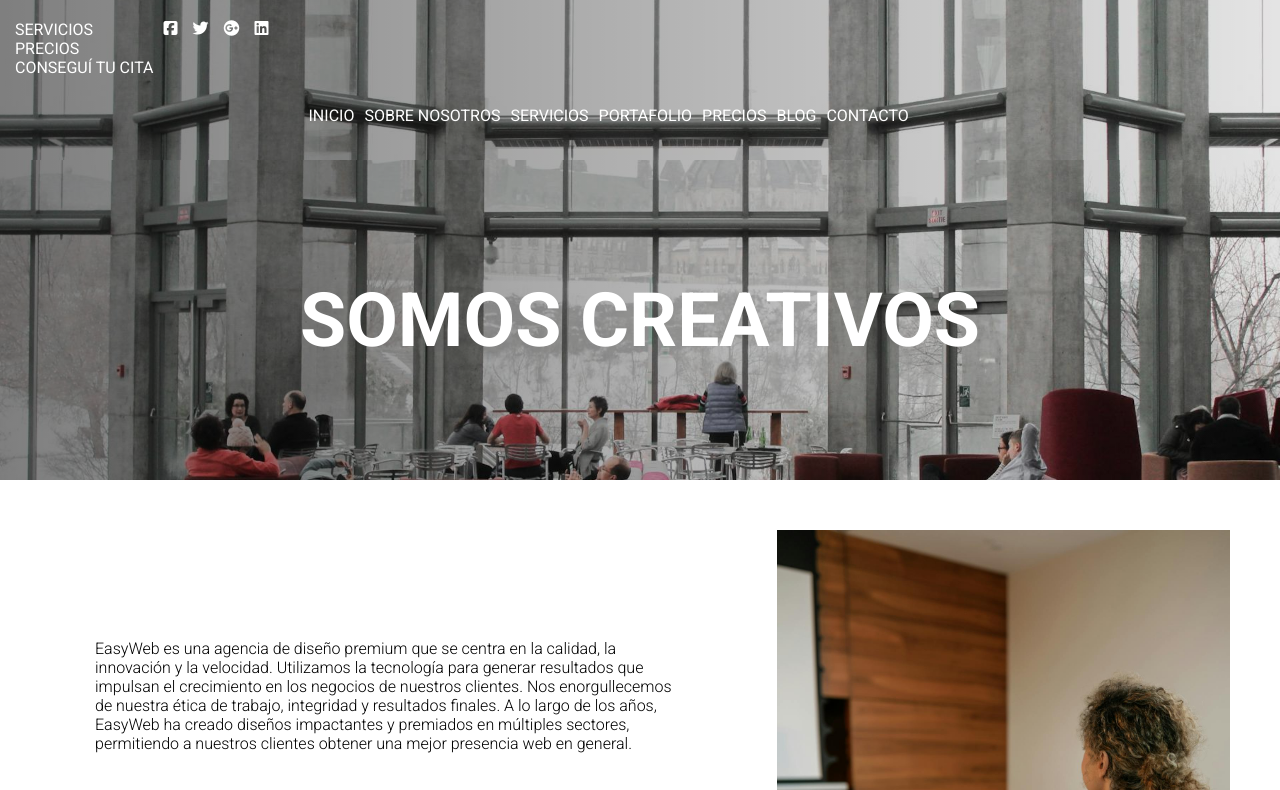
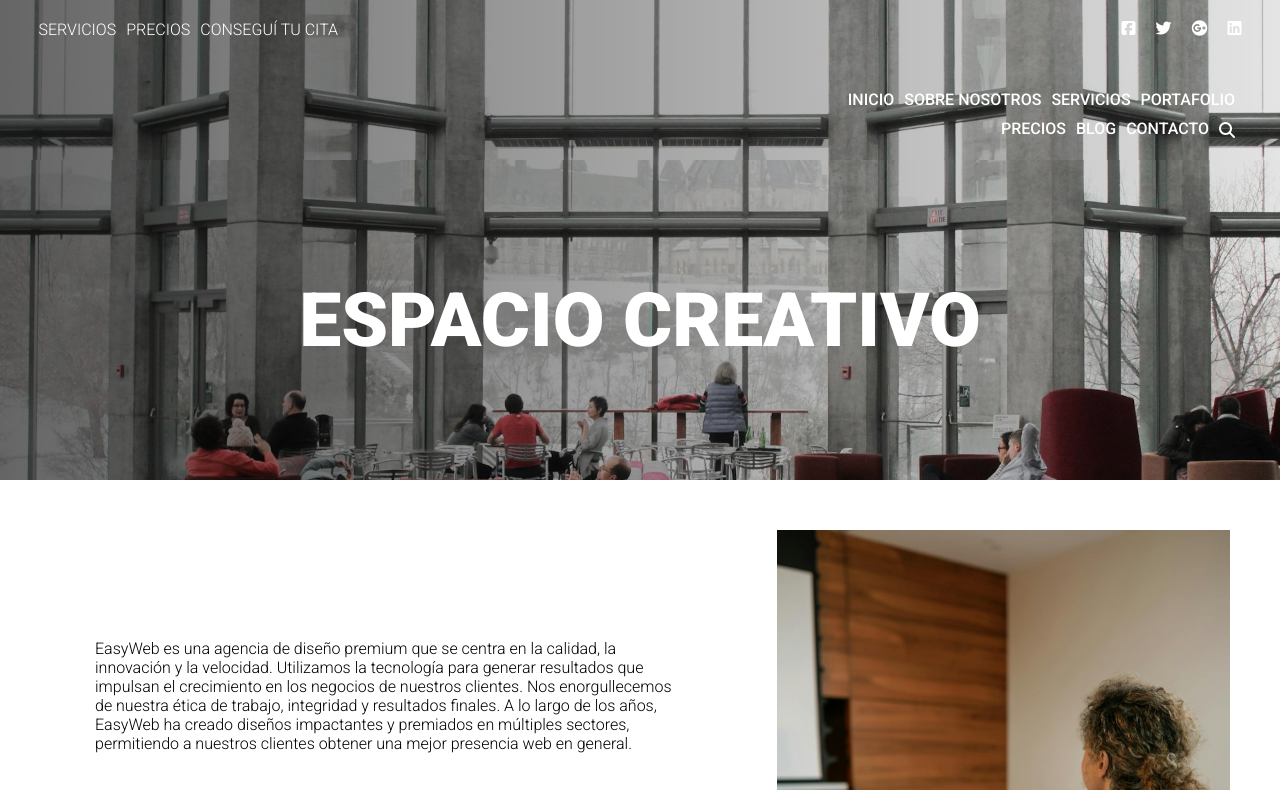
Before and after one commit to KarimDiLorenzo/tp3-flexbox-clon, a plain HTML site: page index.html in a window 1280 px wide. Shown: the top 790 px of the page. Drawn offline with Linux system fonts and the light colour scheme.

Commit message:
Arreglo el header

```diff
--- a/CSS/style.css
+++ b/CSS/style.css
@@ -13,30 +13,40 @@
 header {
     display: flex;
     flex-wrap: wrap;
+    justify-content: space-evenly;
     gap: 10px;
     text-transform: uppercase;
     color: white;
-    background: linear-gradient(to right, rgba(0,0,0,0.5),rgba(0,0,0,0.1)), url(../Images/foto-header-hero3.1.jpg) no-repeat center/cover;
+    background: linear-gradient(to right, rgba(0,0,0,0.6),rgba(0,0,0,0.1)), url(../Images/foto-header-hero3.1.jpg) no-repeat center/cover;
     padding: 20px 15px;
     transition: all ease;
     height: 15vh;
 }
+
+.menu1 {
+    display: flex;
+    flex-wrap: nowrap;
+    gap: 10px;
+    font-family: "Roboto", sans-serif;
+    font-weight: 300;
+    height: 20px;
+}
+
 
 nav:hover{
     color: turquoise;
     cursor: pointer;
 }
 
-.redes {
+.redes{
     display: flex;
-    flex-wrap: wrap;
-    justify-content: flex-end;
-    align-items: flex-start;
-    gap: 15px;
-
+    justify-self: flex-end;
+    align-self: flex-start;
+    gap: 20px;
+    margin-left: 60%;
 }
 
-.redes i:hover{
+ .redes i:hover{
     color: turquoise;
     cursor: pointer;
 }
@@ -44,10 +54,19 @@ nav:hover{
 .menu2{
     display: flex;
     flex-wrap: wrap;
+    align-items: flex-end;
     justify-content: flex-end;
-    align-content: flex-end;
     gap: 10px;
     padding: 15px 30px;
+    font-family: "Roboto", sans-serif;
+    font-weight: 500;
+    height: 10px;
+    margin-left: 60%;
+}
+
+.menu2 i:hover{
+    color: turquoise;
+    cursor: pointer;
 }
 
 /* --------------------------------------- fin  header ---------------------------- */
@@ -65,14 +84,20 @@ main {
     color: white;
     text-transform: uppercase;
     font-size: 50px;
-    font-weight: 600;
     text-align: center;
     height: 40vh;
-    background: linear-gradient(to right, rgba(0,0,0,0.5),rgba(0,0,0,0.1)), url(../Images/foto-header-hero3.jpg) no-repeat center/cover;
+    background: linear-gradient(to right, rgba(0,0,0,0.6),rgba(0,0,0,0.1)), url(../Images/foto-header-hero3.jpg) no-repeat center/cover;
     display: flex;
     align-items: center;
     justify-content: center;
 }
+
+.hero h1 {
+    font-family: "Roboto", sans-serif;
+    font-weight: 900;
+}
+
+
 
 /* ~~~~~~~~~~~~~~~~~~~~~~~~~~~~~~~~ fin hero ~~~~~~~~~~~~~~~~~~~~~~~~~~~~~~~~~~~~~ */
 
@@ -245,7 +270,7 @@ button:hover{
 }
 
 .formulario-correo {
-    border: solid rgb(79, 79, 82) 10px;
+    border: solid rgb(79, 79, 82) 8px;
    max-width: 300px;
 }
 
@@ -260,7 +285,7 @@ input[type="email"]{
    background-color:  rgba(46, 46, 56,0.9);
    padding: 15px 20px;
    color: white;
-   border: solid rgb(79, 79, 82) 5px;
+   border: solid rgb(79, 79, 82) 3px;
 
 }
 
@@ -274,7 +299,9 @@ input[type="button"]{
     flex-direction: column;
     margin-top: 15px;
     border-style: none;
+    cursor: pointer;
 }
+
 
 /* ~~~~~~~~~~~~~~~~~~~~ fin parte 6, redes y formulario correo ~~~~~~~~~~~~~~~~~ */
 
--- a/index.html
+++ b/index.html
@@ -32,13 +32,14 @@
             <nav>precios</nav>
             <nav>blog</nav>
             <nav>contacto</nav>
+            <i class="fa-solid fa-magnifying-glass"></i>
         </section>
     </header>
 
 
     <main>
         <section class="hero">
-            <h1>Somos creativos</h1>
+            <h1>espacio creativo</h1>
         </section>
 
         <section class="parte2">
```
